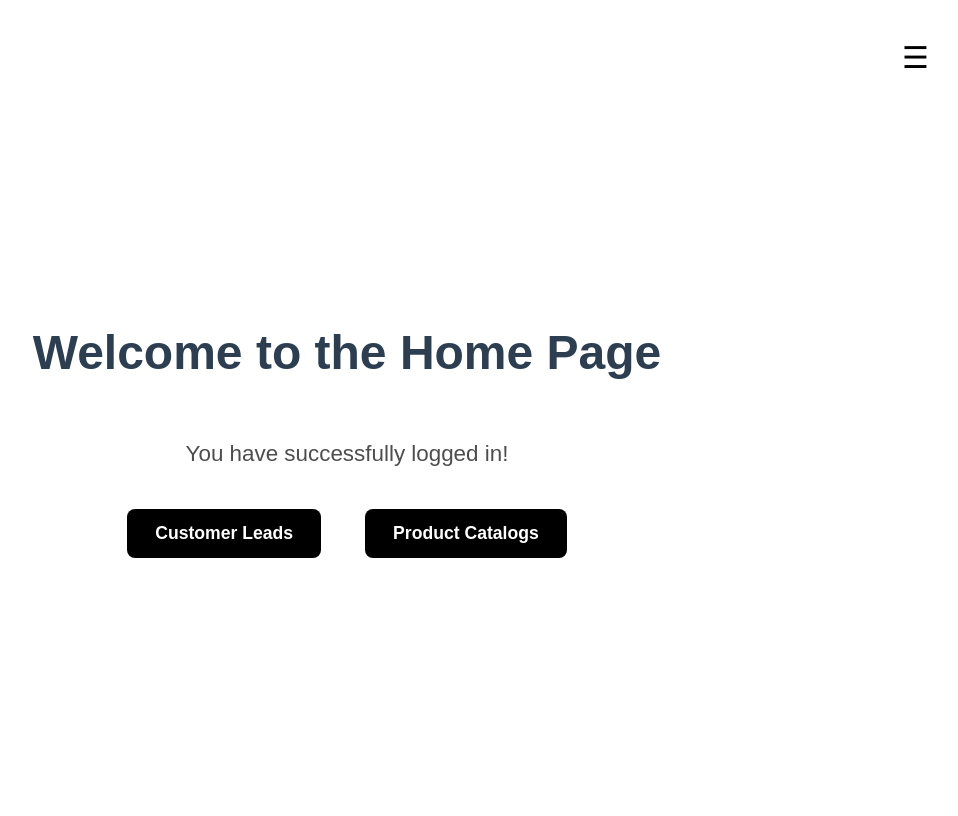
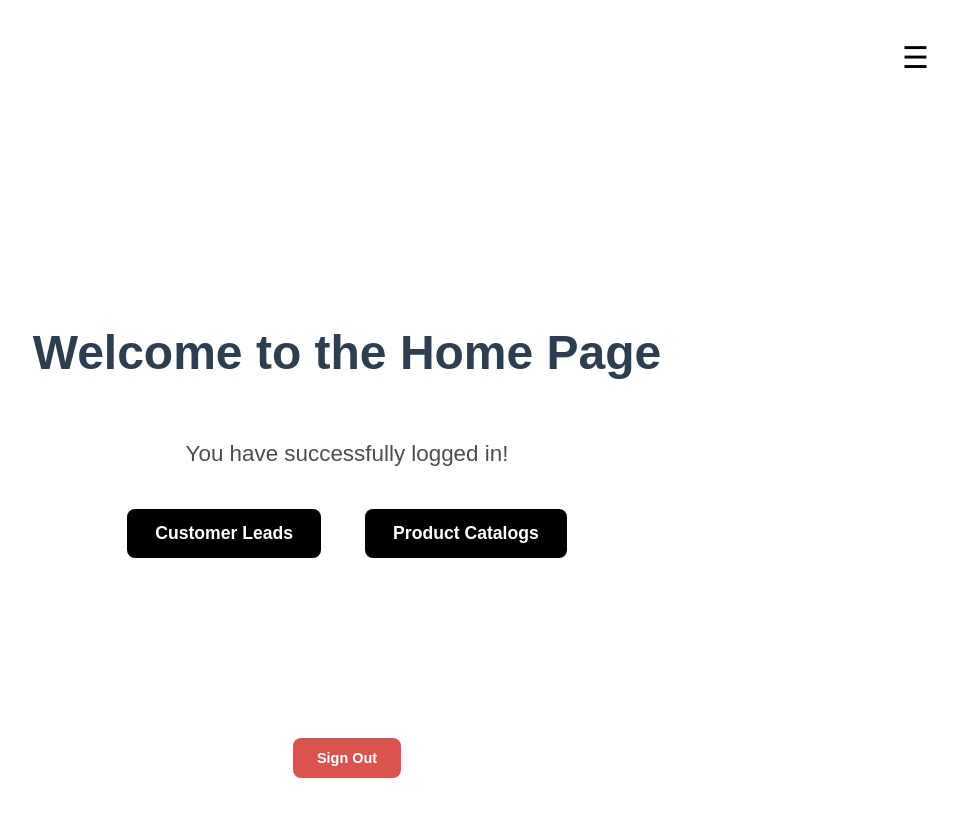
Before and after one commit to chenasu/SCE-Playground-Front, a React (Vite) app: page /homepage in a window 1280 px wide. Shown: the top 816 px of the page, without its empty margins (293-1251 px from the left). Built offline with nearby package versions, Linux system fonts and the light colour scheme.

Commit message:
Add SignOut

```diff
--- a/src/HomePage.css
+++ b/src/HomePage.css
@@ -18,6 +18,34 @@ body, html {
   font-family: "Cambria Math", sans-serif;
   font-size: 3em;
   color: #2c3e50;
+}
+.footer {
+  position: fixed;
+  bottom: 10px;
+  left: 50%;
+  transform: translateX(-50%);
+  text-align: center;
+}
+
+.signout-button {
+  padding: 12px 24px;
+  font-size: 1em;
+  font-weight: bold;
+  color: #ffffff;
+  background-color: #d9534f;
+  border: none;
+  border-radius: 8px;
+  cursor: pointer;
+  transition: transform 0.2s, background-color 0.3s;
+}
+
+.signout-button:hover {
+  background-color: #c9302c;
+  transform: scale(1.05);
+}
+
+.signout-button:active {
+  background-color: #ac2925;
 }
 
 .home-text {
--- a/src/HomePage.jsx
+++ b/src/HomePage.jsx
@@ -14,6 +14,9 @@ function HomePage() {
   const handleNavigateToProducts = () => {
     navigate('/products');
   };
+  const handleSignOut = () => {
+    navigate('/');
+  };
 
   return (
     <>
@@ -29,6 +32,11 @@ function HomePage() {
           </button>
         </div>
       </div>
+      <div className="footer">
+        <button className="signout-button" onClick={handleSignOut}>
+          Sign Out
+        </button>
+      </div>
     </>
   );
 }
```
